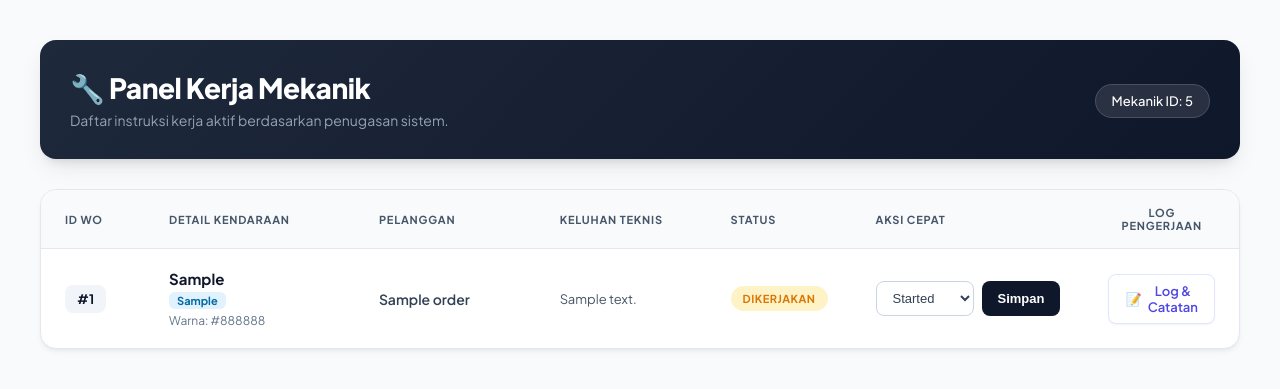
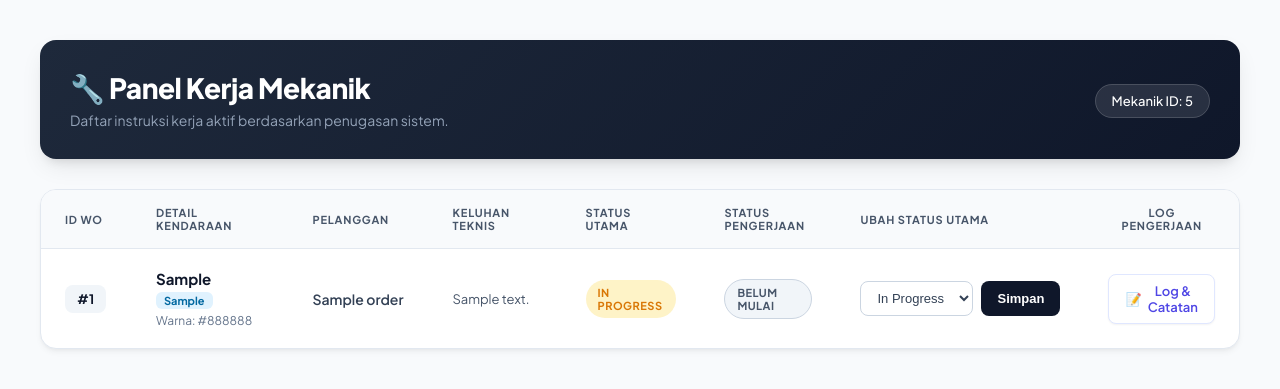
Before and after one commit to valtzyy/RBPL-Project-SI-E, a PHP site: template app/views/bengkel/mechanic_panel.php in a window 1280 px wide. Shown: the top 389 px of the page. Run offline with PHP 8.4, Linux system fonts and the light colour scheme; the template is opened without the code that fills it: most values are stand-ins (such as "Sample title", 1, 10 or a date in 2020).

Commit message:
memperbaiki status work orders dan work orders log

```diff
--- a/app/views/bengkel/mechanic_panel.php
+++ b/app/views/bengkel/mechanic_panel.php
@@ -304,12 +304,13 @@
             <table class="modern-table">
                 <thead>
                     <tr>
-                        <th style="width: 10%;">ID WO</th>
-                        <th style="width: 25%;">Detail Kendaraan</th>
-                        <th style="width: 20%;">Pelanggan</th>
-                        <th style="width: 20%;">Keluhan Teknis</th>
-                        <th style="width: 12%;">Status</th>
-                        <th style="width: 23%;">Aksi Cepat</th>
+                        <th style="width: 8%;">ID WO</th>
+                        <th style="width: 20%;">Detail Kendaraan</th>
+                        <th style="width: 15%;">Pelanggan</th>
+                        <th style="width: 17%;">Keluhan Teknis</th>
+                        <th style="width: 12%;">Status Utama</th>
+                        <th style="width: 13%;">Status Pengerjaan</th>
+                        <th style="width: 20%;">Ubah Status Utama</th>
                         <th style="width: 15%; text-align: center;">Log Pengerjaan</th>
                     </tr>
                 </thead>
@@ -334,69 +335,75 @@
                                     <?= htmlspecialchars($order['description'] ?? 'Tidak ada catatan keluhan tambahan') ?>
                                 </div>
                             </td>
+                            <!-- Status Utama (Tabel work_orders) -->
                             <td>
                                 <?php
-                                $currentStatus = $order['latest_log_status'] ?: $order['status'];
-                                $badgeClass = 'badge-in-progress';
-                                $statusLabel = 'Dikerjakan';
+                                $mainStatus = $order['status'];
+                                $mainBadgeClass = 'badge-in-progress';
+                                $mainStatusLabel = 'In Progress';
+                                if ($mainStatus === 'done') {
+                                    $mainBadgeClass = 'badge-done';
+                                    $mainStatusLabel = 'Done';
+                                } elseif ($mainStatus === 'ready') {
+                                    $mainBadgeClass = 'badge-ready';
+                                    $mainStatusLabel = 'Ready';
+                                }
+                                ?>
+                                <span class="badge <?= $mainBadgeClass ?>">
+                                    <?= $mainStatusLabel ?>
+                                </span>
+                            </td>
+                            <!-- Status Pengerjaan (Tabel work_order_logs) -->
+                            <td>
+                                <?php
+                                $logStatus = $order['latest_log_status'];
+                                $logBadgeClass = 'badge-paused';
+                                $logStatusLabel = 'Belum Mulai';
 
-                                switch ($currentStatus) {
+                                switch ($logStatus) {
                                     case 'started':
-                                        $badgeClass = 'badge-started';
-                                        $statusLabel = 'Started';
+                                        $logBadgeClass = 'badge-started';
+                                        $logStatusLabel = 'Started';
                                         break;
                                     case 'paused':
-                                        $badgeClass = 'badge-paused';
-                                        $statusLabel = 'Paused';
+                                        $logBadgeClass = 'badge-paused';
+                                        $logStatusLabel = 'Paused';
                                         break;
                                     case 'checked':
-                                        $badgeClass = 'badge-checked';
-                                        $statusLabel = 'Checked';
+                                        $logBadgeClass = 'badge-checked';
+                                        $logStatusLabel = 'Checked';
                                         break;
                                     case 'rework':
-                                        $badgeClass = 'badge-rework';
-                                        $statusLabel = 'Rework';
+                                        $logBadgeClass = 'badge-rework';
+                                        $logStatusLabel = 'Rework';
                                         break;
                                     case 'closed':
-                                        $badgeClass = 'badge-closed';
-                                        $statusLabel = 'Closed';
+                                        $logBadgeClass = 'badge-closed';
+                                        $logStatusLabel = 'Closed';
                                         break;
-                                    case 'in_progress':
-                                        $badgeClass = 'badge-in-progress';
-                                        $statusLabel = 'In Progress';
-                                        break;
-                                    case 'ready':
-                                        $badgeClass = 'badge-ready';
-                                        $statusLabel = 'Ready';
-                                        break;
-                                    case 'done':
-                                        $badgeClass = 'badge-done';
-                                        $statusLabel = 'Done';
+                                    default:
+                                        $logBadgeClass = 'badge-paused';
+                                        $logStatusLabel = 'Belum Mulai';
                                         break;
                                 }
                                 ?>
-                                <span class="badge <?= $badgeClass ?>">
-                                    <?= $statusLabel ?>
+                                <span class="badge <?= $logBadgeClass ?>">
+                                    <?= $logStatusLabel ?>
                                 </span>
                             </td>
+                            <!-- Ubah Status Utama (Aksi Cepat) -->
                             <td>
                                 <form action="/mechanic/work-order/update-status" method="POST" style="margin: 0; display: flex; gap: 8px;">
                                     <input type="hidden" name="work_order_id" value="<?= $order['id'] ?>">
                                     <select name="status" class="select-inline" id="status-select-<?= $order['id'] ?>">
-                                        <option value="started" <?= $currentStatus === 'started' ? 'selected' : '' ?>>
-                                            Started
+                                        <option value="in_progress" <?= $order['status'] === 'in_progress' ? 'selected' : '' ?>>
+                                            In Progress
                                         </option>
-                                        <option value="paused" <?= $currentStatus === 'paused' ? 'selected' : '' ?>>
-                                            Paused
+                                        <option value="done" <?= $order['status'] === 'done' ? 'selected' : '' ?>>
+                                            Done
                                         </option>
-                                        <option value="checked" <?= $currentStatus === 'checked' ? 'selected' : '' ?>>
-                                            Checked
-                                        </option>
-                                        <option value="rework" <?= $currentStatus === 'rework' ? 'selected' : '' ?>>
-                                            Rework
-                                        </option>
-                                        <option value="closed" <?= $currentStatus === 'closed' ? 'selected' : '' ?>>
-                                            Closed
+                                        <option value="ready" <?= $order['status'] === 'ready' ? 'selected' : '' ?>>
+                                            Ready
                                         </option>
                                     </select>
                                     <button type="submit" class="btn-action-inline">
```
Also changed, not shown: app/controllers/WorkOrderController.php (+5 -30 lines), app/views/bengkel/add_log.php (+43 -34 lines).
